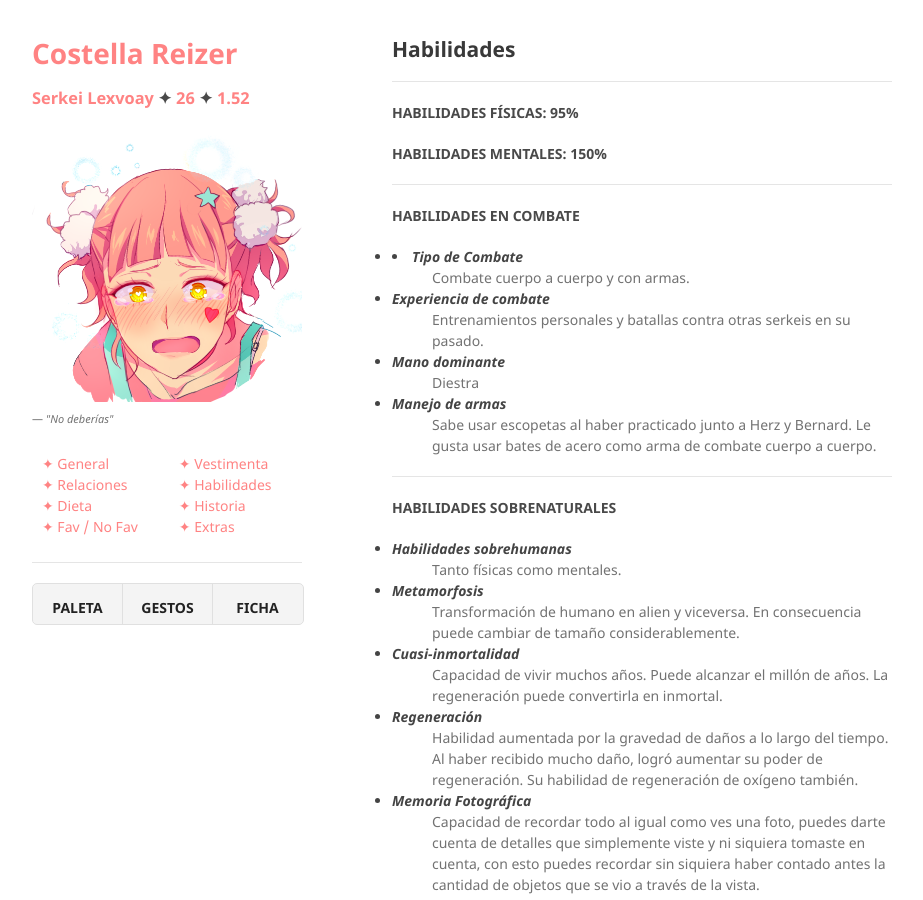
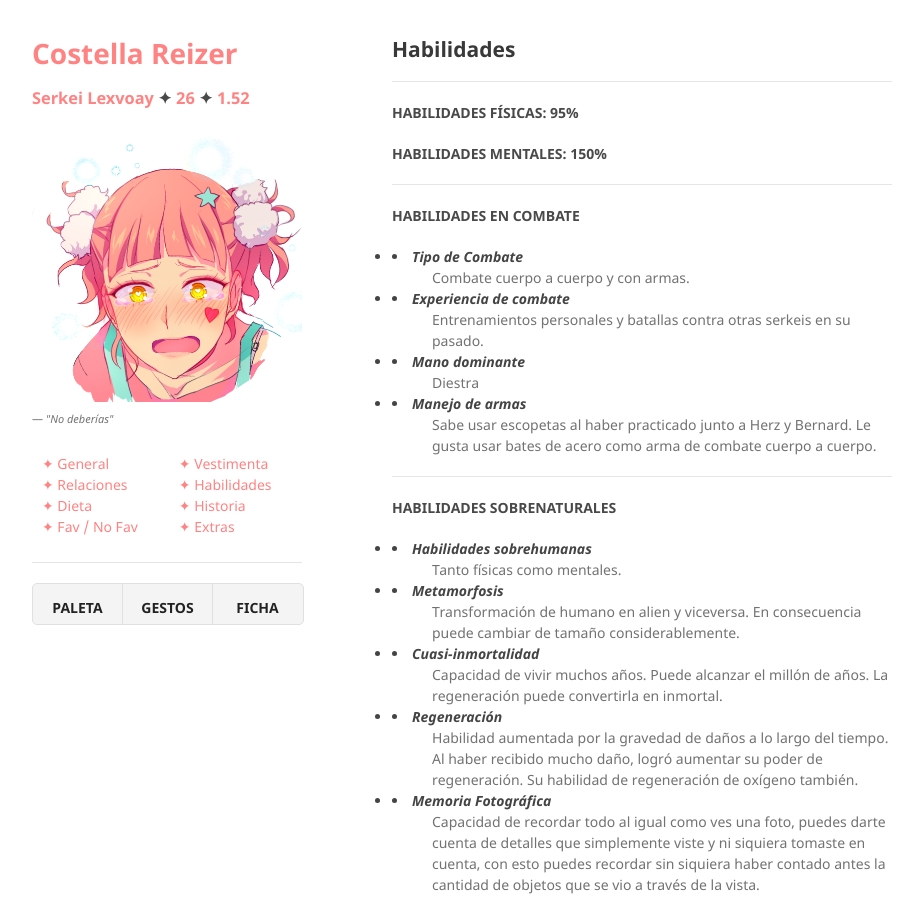
Before and after one commit to BlairSander/costella, a Jekyll site: the page built from habilidades.md, in a window 1280 px wide and 900 px high. Shown: the whole window, without its empty margins (178-1101 px from the left). Built offline with Jekyll 4.4.1, drawn with Linux system fonts in a browser that asks for light colours; our own code applies the rules of GitHub Pages for plain Markdown files.

```diff
--- a/habilidades.md
+++ b/habilidades.md
@@ -15,11 +15,11 @@ layout: default
 <dl>
 <dt><li>Tipo de Combate </li></dt>
 <dd>Combate cuerpo a cuerpo y con armas.</dd>
-<dt>Experiencia de combate</dt>
+<dt><li>Experiencia de combate</li></dt>
 <dd>Entrenamientos personales y batallas contra otras serkeis en su pasado.</dd>
-<dt>Mano dominante</dt>
+<dt><li>Mano dominante</li></dt>
 <dd>Diestra</dd>
-<dt>Manejo de armas</dt>
+<dt><li>Manejo de armas</li></dt>
 <dd>Sabe usar escopetas al haber practicado junto a Herz y Bernard. Le gusta usar bates de acero como arma de combate cuerpo a cuerpo.</dd>
 </dl>
 
@@ -28,17 +28,17 @@ layout: default
 #### HABILIDADES SOBRENATURALES
 
 <dl>
-<dt>Habilidades sobrehumanas</dt>
+<dt><li>Habilidades sobrehumanas</li></dt>
 <dd>Tanto físicas como mentales.</dd>
-<dt>Metamorfosis</dt>
+<dt><li>Metamorfosis</li></dt>
 <dd>Transformación de humano en alien y viceversa. En consecuencia puede cambiar de tamaño considerablemente.</dd>
-<dt>Cuasi-inmortalidad</dt>
+<dt><li>Cuasi-inmortalidad</li></dt>
 <dd>Capacidad de vivir muchos años. Puede alcanzar el millón de años. La regeneración puede convertirla en inmortal. </dd>
-<dt>Regeneración</dt>
+<dt><li>Regeneración</li></dt>
 <dd>Habilidad aumentada por la gravedad de daños a lo largo del tiempo. Al haber recibido mucho daño, logró aumentar su poder de regeneración. Su habilidad de regeneración de oxígeno también.</dd>
-<dt>Memoria Fotográfica</dt>
+<dt><li>Memoria Fotográfica</li></dt>
 <dd>Capacidad de recordar todo al igual como ves una foto, puedes darte cuenta de detalles que simplemente viste y ni siquiera tomaste en cuenta, con esto puedes recordar sin siquiera haber contado antes la cantidad de objetos que se vio a través de la vista.</dd>
-<dt>Reproducción</dt>
+<dt><li>Reproducción</li></dt>
 <dd>Sólo puede reproducirse en su forma “humana”, haciéndolo compatible con las diferentes especies (humanas, mutantes, etc.).</dd>
 </dl>
 
@@ -47,14 +47,14 @@ layout: default
 #### HABILIDADES COMO BESTIA ACUÁTICA
 
 <dl>
-<dt>Sonoquinesis</dt>
+<dt><li>Sonoquinesis</li></dt>
 <dd>O ecoquinesis. Le permite manipular las ondas sonoras. Puede emitir un grito que entorpece al enemigo dejándolo cerca del ACV. El sonido alcanza un alto rango y su efecto puede afectar la audición de forma irreversible al igual que generar daños en la salud si es que se sobrevive al mismo. También tiene el poder quebrar cosas como cristales.</dd>
-<dt>Visión Térmica</dt>
+<dt><li>Visión Térmica</li></dt>
 <dd>Detecta la radiación infrarroja, esta capacidad le permite detectar la presencia de presas de sangre caliente en tres dimensiones. La superposición de imágenes térmicas y visuales dentro del cerebro le permite rastrear con gran precisión y velocidad.</dd>
-<dt>Inmersión</dt>
+<dt><li>Inmersión</li></dt>
 <dd>Sobrevivir a las más altas presiones de las profundidades oceánicas, 3000–6000 metros bajo el agua.</dd>
-<dt>Espinas</dt>
+<dt><li>Espinas</li></dt>
 <dd>Largas espinas filosas alrededor de las extremidades</dd>
-  <dt>Secreción ácida</dt>
+<dt><li>Secreción ácida</li></dt>
 <dd>Secreción ácida y viscosa alrededor del cuerpo para protegerse de ataques cuerpo a cuerpo.</dd>
 </dl>
```
